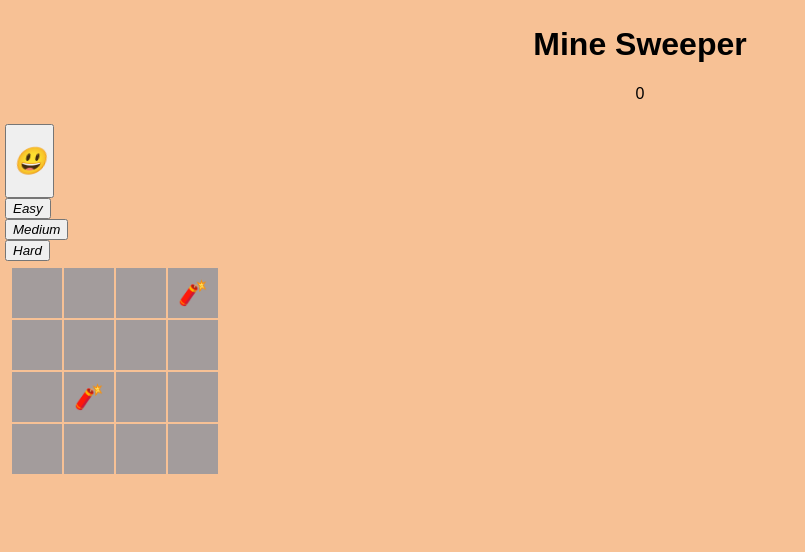
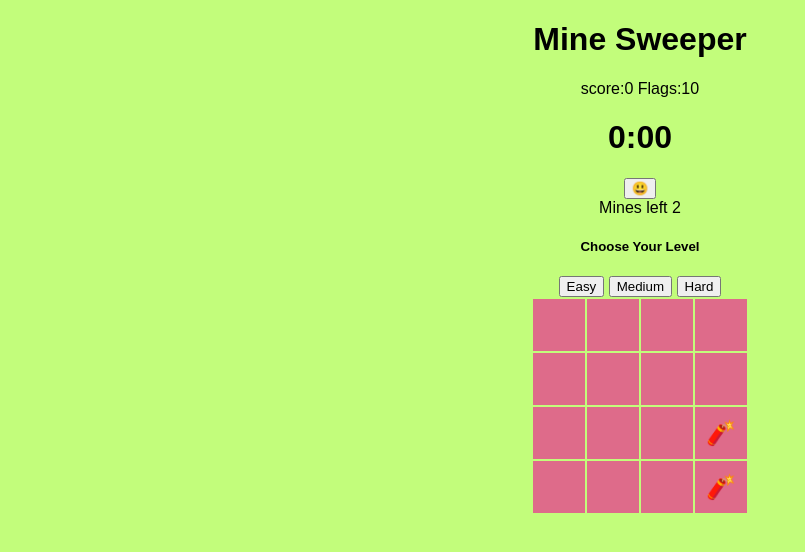
Before and after one commit to ilyaig87/mine-sweeper, a plain HTML site: page index.html in a window 1280 px wide. Shown: the whole page, without its empty margins (0-805 px from the left). Drawn offline with Linux system fonts and the light colour scheme.

Commit message:
updated project

```diff
--- a/css/style.css
+++ b/css/style.css
@@ -1,22 +1,27 @@
 body {
-  background-color: #f7c195;
+  background-color: #c2fd7b;
+
   height: 50px;
   color: #000000;
   font-family: 'Oswald', sans-serif;
-  padding: 5px;
+  /* padding: 5px; */
   margin: auto;
   text-align: center;
+  border: 10px;
 }
-div {
+div td {
   text-align: center;
 }
-td {
-  background-color: #a39c9c;
-  width: 30px;
-  height: 30px;
-  padding: 10px;
-  text-align: center;
+
+td.cell {
+  background-color: #de6b8a;
+  width: 50px;
+  height: 50px;
   font-size: 1.5em;
+}
+
+table {
+  margin: auto;
 }
 
 /* .formLine {
@@ -26,9 +31,7 @@ td {
   } */
 
 button {
-  display: block;
   text-align: center;
-  font-style: italic;
   cursor: pointer;
 }
 
@@ -52,14 +55,27 @@ td.cell:hover {
   color: #df6909;
 }
 .h1 {
-  width: 30px;
-  height: 30px;
   text-align: center;
   font-style: italic;
 }
 
-.board-container {
+.modal {
+  display: none;
+  background-color: #d64161;
+  height: 150px;
+  width: 200px;
+  /* margin: auto; */
+  padding: 20px 0px;
+  position: absolute;
+  left: 500px;
+  bottom: 50%;
+}
+.flag-box {
   text-align: center;
-  padding: 5px;
-  border-radius: 9px;
 }
+td.shown {
+  background-color: #de6b8a;
+  width: 50px;
+  height: 50px;
+  font-size: 1.5em;
+}
--- a/index.html
+++ b/index.html
@@ -10,27 +10,41 @@
   </head>
   <h1>Mine Sweeper</h1>
 
-  <body onload="initGame()">
+  <body onload="init()">
 
 
-      <div class = "top"></div>
-      <div class = "flag-box">0<span
-        id = "flags-left"></span><h1></div>
-          <div class = "timer-box"><h1></h1></div>
-          <div class ="grid"></div>
-          <div id ="result"></div>
+    <div class = "top"></div>
+    <div class = "flag-box">score:0 <span
+      id = "flags-left">Flags:10</span><h1></div>
 
-          <button class = "emoji-btn"><h1>😃</h1></button>
-      <button onclick="">Easy</button>
-      <button onclick="">Medium</button>
-      <button onclick="">Hard</button>
+        <div class = "timer-box"><h1>0:00</h1></div>
+        <div class ="grid"></div>
+        <div id ="result"></div>
 
+          <button onclick="init()">😃</button>
+
+          <div class="level">
+            <div class="subtext">
+              Mines left 2
+                        </div>
+
+            <h5> Choose Your Level</h5>
+          <button onclick="setLevel(4)">Easy</button>
+          <button onclick="setLevel(8)">Medium</button>
+          <button onclick="setLevel(12)">Hard</button>
+
+<table>
+  <tbody class="board">
+
+  </tbody>
+</table>
 
     <div class="board-container"></div>
 
+<tr class="cell"> </tr>
+
     <div class="modal">
-
-      <button onclick="initGame()">Restart Game</button>
+      <h6> you lost!</h6>
     </div>
 
     <script src="js/main.js"></script>
--- a/js/main.js
+++ b/js/main.js
@@ -8,17 +8,19 @@ const SIZE = 4
 var cell = []
 var game = []
 
+var gTimerInterval
+var gBoard
+var gMinePos
+var gMines
+var mineCount
+var gBoardSize
+
 var gCell = {
   mineCount: 4,
   isShown: true,
   isMine: false,
   isMarked: true,
 }
-
-var gBoard
-var gMinePos
-var gMines
-var mineCount
 
 var gGame = {
   isOn: false,
@@ -32,20 +34,62 @@ var gLevel = {
   MINES: MINES,
 }
 
-function initGame() {
+emojiBtn.innerHTML = '🙂'
+flagsLeft.innerHTML = MINES
+
+var elSpan = document.querySelector('.timer-box')
+elSpan.innerText = '0.000'
+
+// function startTimer() {
+//   var startTime = Date.now()
+
+//   gTimerInterval = setInterval(() => {
+//     var seconds = ((Date.now() - startTime) / 1000).toFixed(3)
+//     var elSpan = document.querySelector('.timer')
+//     elSpan.innerText = seconds
+//   }, 59)
+// }
+
+function init() {
+  clearInterval(gTimerInterval)
   console.log('hello mine sweeper')
   gBoard = buildBoard()
-  //   console.table(gBoard)
+
+  // console.table(gBoard)
   //   console.table(gBoard)
 
-  printMat(gBoard, '.board-container')
+  renderBoard(gBoard, '.board')
   gGame.isOn = true
 
   var elModal = document.querySelector('.modal')
   elModal.style.display = 'none'
 }
 
-function renderGame(board) {}
+function setLevel(boardSize) {
+  gBoardSize = boardSize
+  console.log('boardSize:', boardSize)
+  buildBoard()
+}
+
+function renderBoard(mat) {
+  var strHTML = ''
+  for (var i = 0; i < mat.length; i++) {
+    strHTML += '<tr>\n'
+    for (var j = 0; j < mat[0].length; j++) {
+      var cell = mat[i][j]
+      var className = gCell.isShown ? 'shown' : 'hidden'
+      var dataAttrib = `data-i=${i} data-j=${j}`
+      strHTML += `\t<td ${dataAttrib}
+      class="${className}"
+      onclick = "cellClicked(this,${i},${j})">${cell}
+  </td>\n`
+    }
+    strHTML += '\n</tr>\n'
+    // console.log('strHTML: ', strHTML)
+  }
+  var elTable = document.querySelector('.board')
+  elTable.innerHTML = strHTML
+}
 
 function buildBoard() {
   var board = []
@@ -57,14 +101,8 @@ function buildBoard() {
     }
   }
   for (var i = 0; i < MINES; i++) {
-    board[getRandomIntInc(0, 3)][getRandomIntInc(0, 3)] = MINE
-
-    if (board[i][j] === MINE) {
-      gCell.isMine = true
-    }
-    console.log(gCell)
+    board[getRandomInt(0, 3)][getRandomInt(0, 3)] = MINE
   }
-
   setMinesNegsCont(board)
   //   console.table(board)
   return board
@@ -72,7 +110,7 @@ function buildBoard() {
 
 function setMinesNegsCont(board) {
   var setMinesNegsCont = minesAroundCount(board)
-
+  // console.log(setMinesNegsCont)
   countNeighbors(gBoard)
 
   return setMinesNegsCont
@@ -87,16 +125,32 @@ function minesAroundCount(board) {
     for (var j = 0; j < board[0].length; j++) {
       var numOfmines = countNeighbors(i, j, board)
       if (numOfmines >= 0) {
-        newBoard.push(numOfmines)
+        newBoard.push([numOfmines])
       }
     }
   }
-  //   console.table(newBoard)
+
+  // console.log(newBoard)
+  // newBoard.push([numOfmines])
   gGame.isOn = true
   return newBoard
 }
 
-function cellClicked(elCell, i, j) {
-  console.log(elCell[i][j])
-  return
+function cellClicked(elCell, cellI, cellJ) {
+  // if (gBoard[cellI][cellJ] === MINE) {
+  // Update the model
+  // gBoard[cellI][cellJ] = MINE
+  // var elCell = document.querySelector('.board')
+  // elCell.innerText = MINE
+  // }
+  var elCell = document.querySelector(`[data-i="${cellI}"][data-j="${cellJ}"]`)
+  // elCell.style.display = 'block'
+  console.log('elCell.dataset: ', elCell.dataset)
 }
+function fillNums(max) {
+  var arr = []
+  for (var i = 0; i < max; i++) {
+    arr[i] = i + 1
+  }
+  return arr
+}
--- a/js/utils.js
+++ b/js/utils.js
@@ -1,23 +1,4 @@
 'use strict'
-
-function printMat(mat, selector) {
-  var strHTML = '<table border="0"><tbody>'
-  for (var i = 0; i < mat.length; i++) {
-    strHTML += '<tr>'
-    for (var j = 0; j < mat[0].length; j++) {
-      var cell = mat[i][j]
-      var className = 'cell cell-' + i + '-' + j
-
-      var tdId = `cell-${i}-${j}`
-
-      strHTML += `<td id="${tdId}" class="${className}" onclick="cellClicked()">
-                            ${cell}`
-    }
-    strHTML += '</tbody>'
-  }
-  var elContainer = document.querySelector(selector)
-  elContainer.innerHTML = strHTML
-}
 
 function copyMat(mat) {
   var newMat = []
@@ -31,17 +12,16 @@ function copyMat(mat) {
 }
 
 function countNeighbors(cellI, cellJ, mat) {
-  var mineCount = 0
+  var mineAroundCount = 0
   for (var i = cellI - 1; i <= cellI + 1; i++) {
     if (i < 0 || i >= mat.length) continue
     for (var j = cellJ - 1; j <= cellJ + 1; j++) {
       if (i === cellI && j === cellJ) continue
       if (j < 0 || j >= mat[i].length) continue
-      if (mat[i][j] === MINE) mineCount++
+      if (mat[i][j] === MINE) mineAroundCount++
     }
   }
-
-  return mineCount
+  return mineAroundCount
 }
 function getRandomIntInc(min, max) {
   min = Math.ceil(min)
@@ -61,3 +41,20 @@ function getRandEmptyLocation() {
 function getRandomIntInclusive(min, max) {
   return Math.floor(Math.random() * (max - min + 1)) + min
 }
+
+function shuffle(items) {
+  var randIdx, keep, i
+  for (i = items.length - 1; i > 0; i--) {
+    randIdx = getRandomInt(0, items.length - 1)
+
+    keep = items[i]
+    items[i] = items[randIdx]
+    items[randIdx] = keep
+  }
+  return items
+}
+function getRandomInt(min, max) {
+  min = Math.ceil(min)
+  max = Math.floor(max)
+  return Math.floor(Math.random() * (max - min + 1)) + min //The maximum is inclusive and the minimum is inclusive
+}
```
